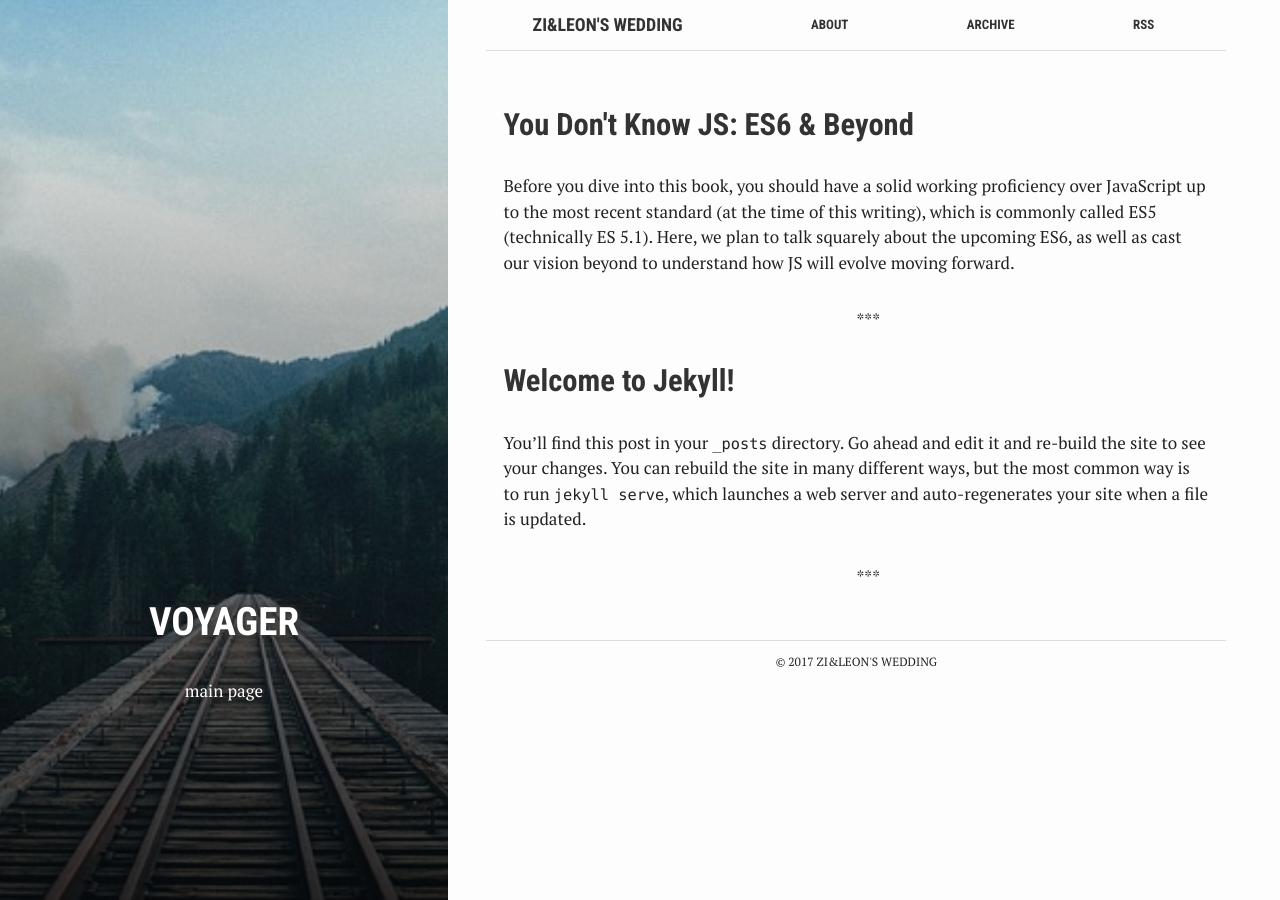
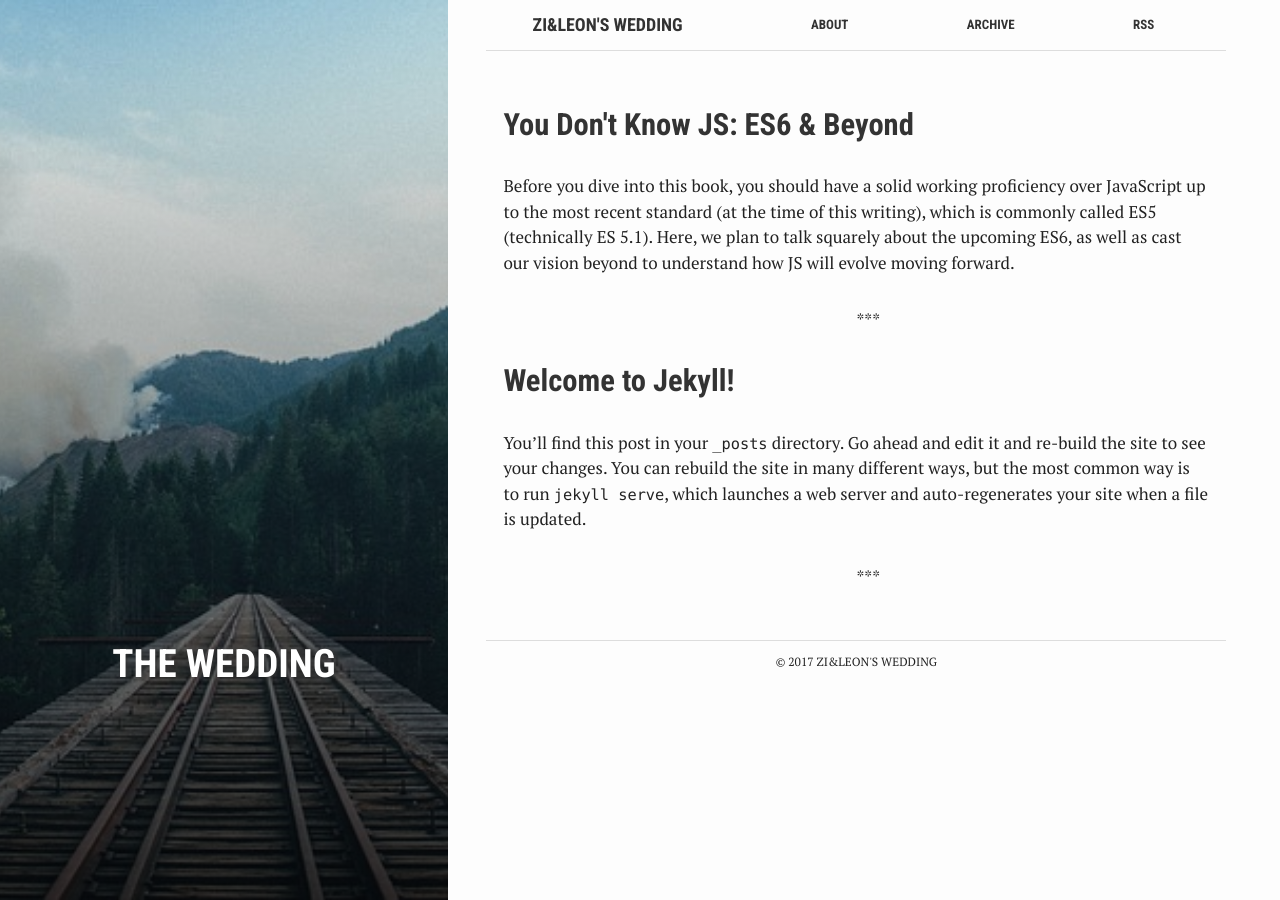
Before and after one commit to zwyls/zwyls.github.io, a Jekyll site: the page built from index.html, in a window 1280 px wide. Built offline with Jekyll 4.4.1, drawn with Linux system fonts in a browser that asks for light colours.

Commit message:
add theme

```diff
--- a/index.html
+++ b/index.html
@@ -1,9 +1,9 @@
 ---
 bg: "rails.jpg"
 layout: default
-crawlertitle: "Jekyll blog"
-title: "Voyager"
-summary: "main page"
+crawlertitle: "The wedding"
+title: "The Wedding"
+summary: ""
 ---
 
 {% for post in site.posts limit: 5 %}
```
Also changed, not shown: archive.md (+1 -1 lines).
